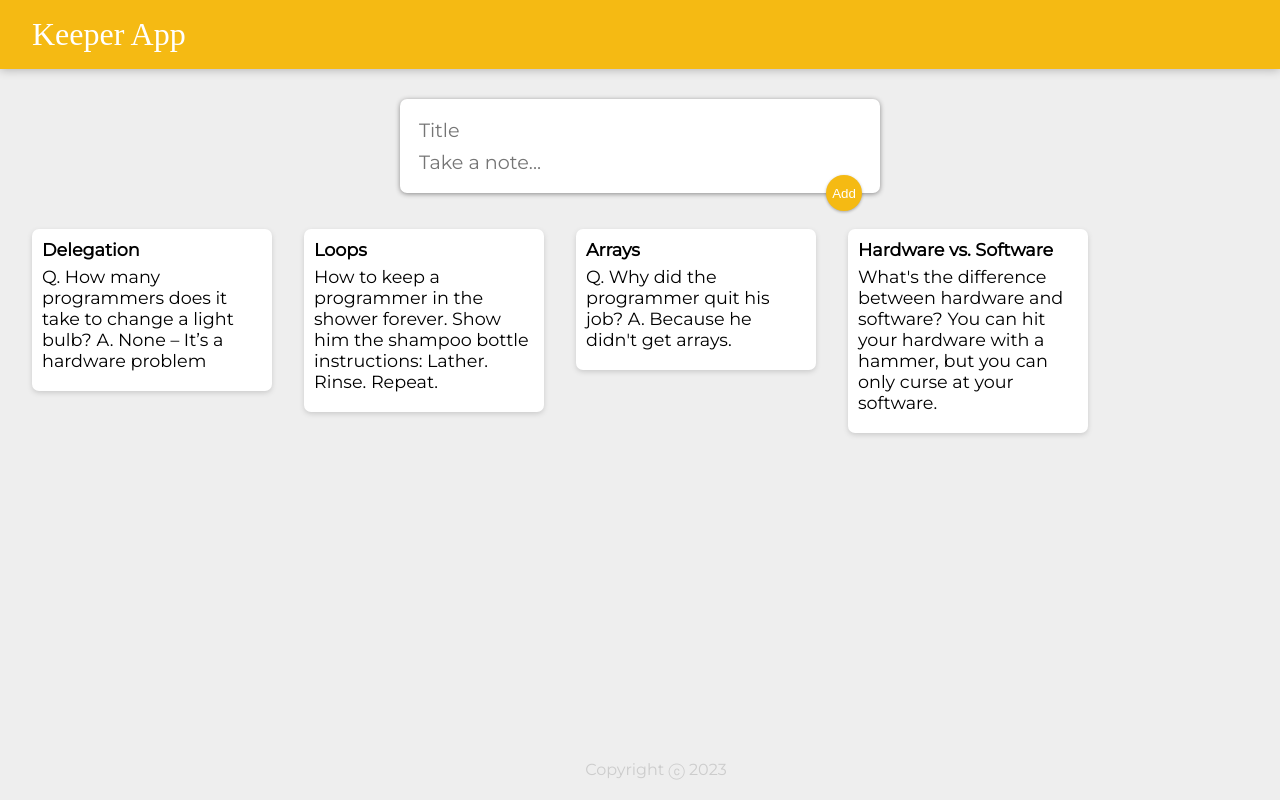
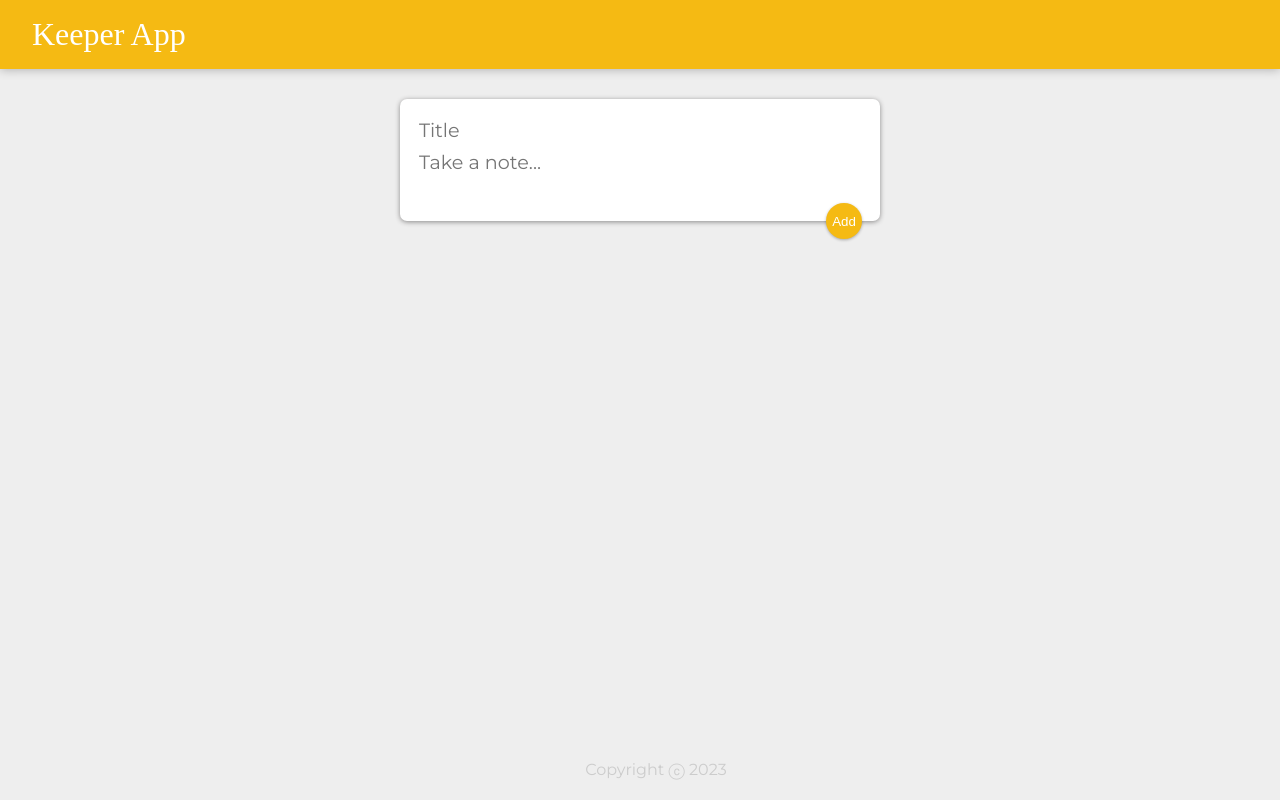
Before and after one commit to tiagoaraujosud/keeper-app, a React (Create React App) app: page / in a window 1280 px wide. Built offline with nearby package versions, Linux system fonts and the light colour scheme; a web font is replaced by a local one.

Commit message:
Add Notes to Note Area

```diff
--- a/src/components/App.jsx
+++ b/src/components/App.jsx
@@ -3,19 +3,31 @@ import Note from "./Note";
 import Footer from "./Footer";
 import CreateNoteArea from "./CreateNoteArea";
 import notes from "../notes";
+import { useState } from "react";
 
 function App() {
+  const [notes, setNotes] = useState([]);
+
+  function addNote(newNote) {
+    setNotes(prevNotes => {
+      return [...prevNotes, newNote];
+    });
+  }
+
   return (
     <div>
       <Header />
-      <CreateNoteArea />
-      {notes.map(note => (
-        <Note
-          key={note.key}
-          title={note.title}
-          content={note.content}
+      <CreateNoteArea onAdd={addNote} />
+      {notes.map((note, index) => {
+        return (
+          <Note
+            id={index}
+            key={index}
+            title={note.title}
+            content={note.content}
         />
-      ))}
+        );
+      })}
       <Footer />
     </div>
   );
--- a/src/components/CreateNoteArea.jsx
+++ b/src/components/CreateNoteArea.jsx
@@ -1,12 +1,37 @@
-import React from "react";
+import React, { useState } from "react";
 
-function CreateNoteArea() {
+function CreateNoteArea(props) {
+    const [note, setNote] = useState({
+        title: "",
+        content: ""
+    });
+
+    function submitNote(event) {
+        props.onAdd(note);
+        setNote({
+          title: "",
+          content: ""
+        });
+        event.preventDefault();
+    }
+
+    function handleChange(event) {
+        const { name, value } = event.target;
+
+        setNote(prevNote => {
+          return {
+            ...prevNote,
+            [name]: value
+          };
+        });
+    }
+
     return (
         <div>
             <form>
-                <input name="title" placeholder="Title"/>
-                <input name="content" type="text" placeholder="Take a note..."/>
-                <button>Add</button>
+                <input onChange={handleChange} name="title" placeholder="Title"/>
+                <textarea onChange={handleChange} name="content" type="text" placeholder="Take a note..."/>
+                <button onClick={submitNote}>Add</button>
             </form>
         </div>
     )
```
